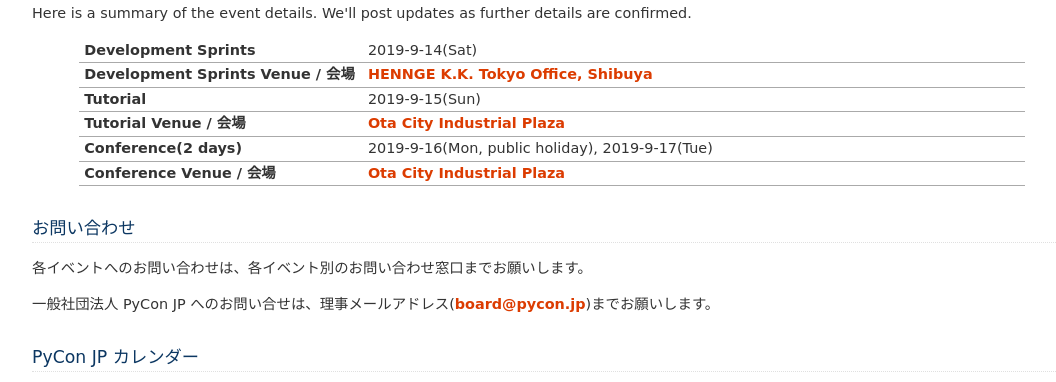
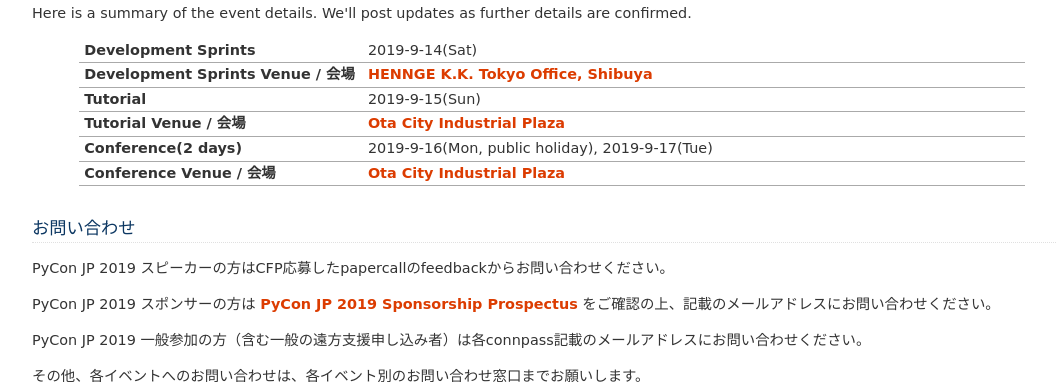
Before and after one commit to pyconjp/www.pycon.jp, a Sphinx documentation site: the page built from source/index.rst, in a window 1280 px wide and 900 px high, scrolled down 623 px, cut to the strip 0-382 px from the top of the window. Shown: the whole strip, without its empty margins (88-1144 px from the left). Built offline with Sphinx 7.4.7, drawn with Linux system fonts in a browser that asks for light colours.

Commit message:
add 2019-contact

```diff
--- a/source/index.rst
+++ b/source/index.rst
@@ -49,7 +49,13 @@
 
 お問い合わせ
 ============
-各イベントへのお問い合わせは、各イベント別のお問い合わせ窓口までお願いします。
+PyCon JP 2019 スピーカーの方はCFP応募したpapercallのfeedbackからお問い合わせください。
+
+PyCon JP 2019 スポンサーの方は `PyCon JP 2019 Sponsorship Prospectus <https://docs.google.com/document/d/19fBidrOtpelYVyNUpkDiN7XZuHImOp1q_OyviOcg-yo/edit>`_ をご確認の上、記載のメールアドレスにお問い合わせください。
+
+PyCon JP 2019 一般参加の方（含む一般の遠方支援申し込み者）は各connpass記載のメールアドレスにお問い合わせください。
+
+その他、各イベントへのお問い合わせは、各イベント別のお問い合わせ窓口までお願いします。
 
 一般社団法人 PyCon JP へのお問い合せは、理事メールアドレス(board@pycon.jp)までお願いします。
 
```
